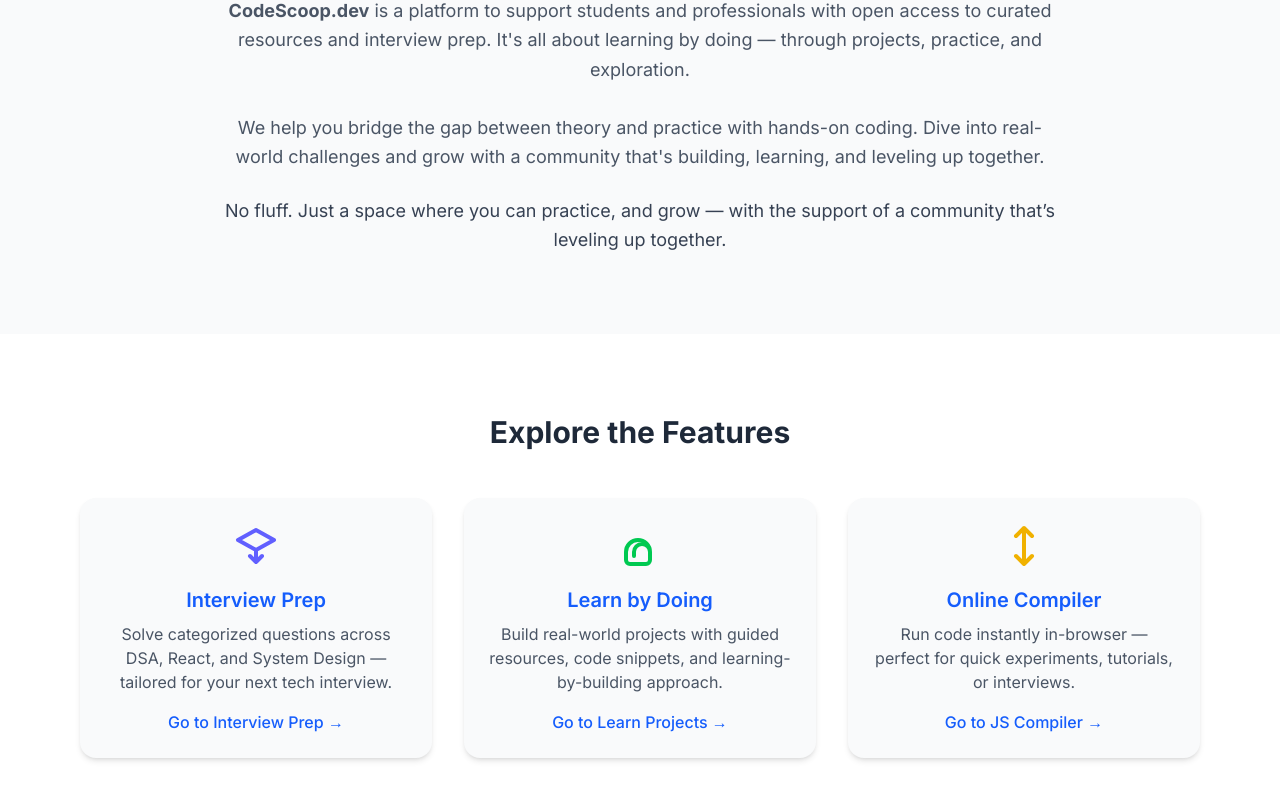
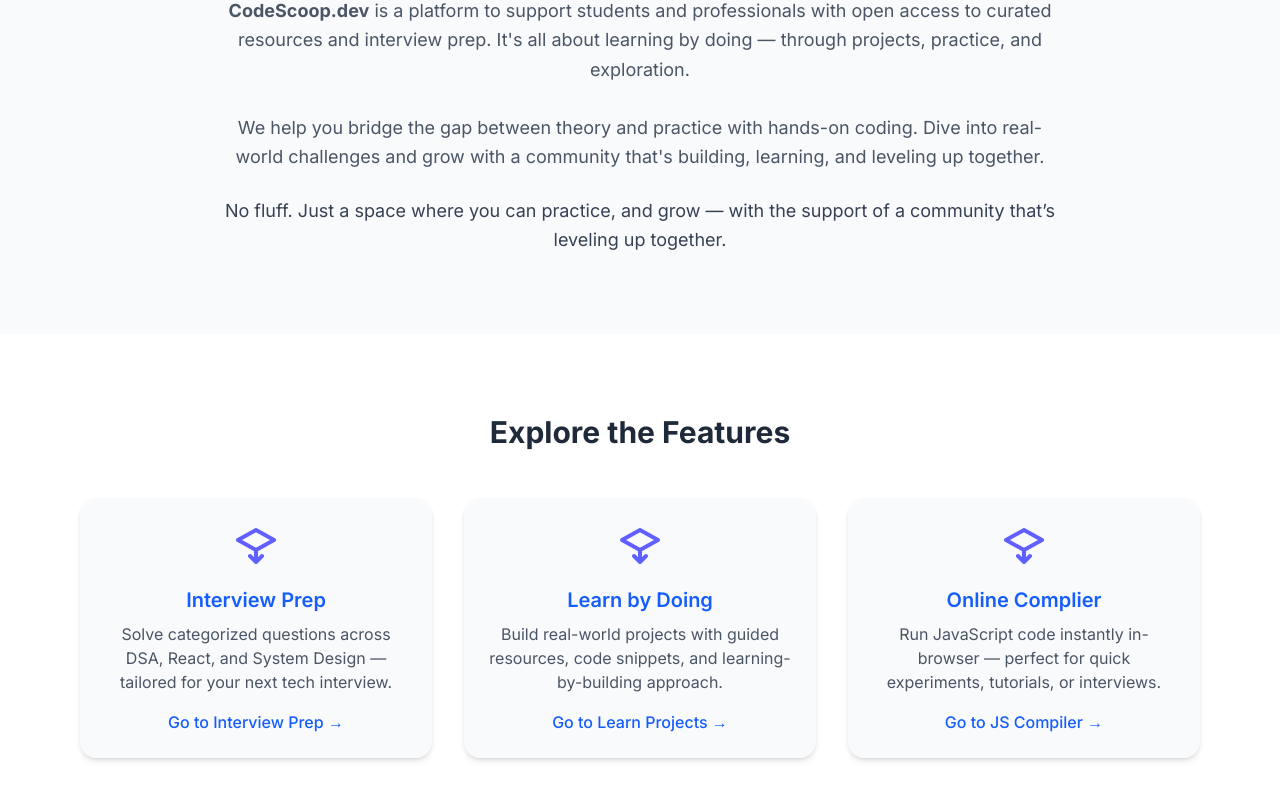
Before and after one commit to codescoop/codescoop-v2, a Next.js app: page / in a window 1280 px wide. Shown: the part 873-1673 px from the top of the page. Built offline with nearby package versions, Linux system fonts and the light colour scheme.

Commit message:
refactor: dynamically renter feature

```diff
--- /dev/null
+++ b/src/assets/icon.jsx
@@ -0,0 +1,23 @@
+export const CapIcon = () => {
+  return (
+    <svg xmlns="http://www.w3.org/2000/svg" className="h-12 w-12 text-indigo-500" fill="none" viewBox="0 0 24 24" stroke="currentColor">
+      <path strokeLinecap="round" strokeLinejoin="round" strokeWidth="2" d="M12 14l9-5-9-5-9 5 9 5zm0 0v6m0 0l3-3m-3 3l-3-3" />
+    </svg>
+  )
+}
+
+export const SmallWindowIcon = () => {
+  return (
+    <svg xmlns="http://www.w3.org/2000/svg" className="h-12 w-12 text-indigo-500" fill="none" viewBox="0 0 24 24" stroke="currentColor">
+      <path strokeLinecap="round" strokeLinejoin="round" strokeWidth="2" d="M12 14l9-5-9-5-9 5 9 5zm0 0v6m0 0l3-3m-3 3l-3-3" />
+    </svg>
+  )
+}
+
+export const VerticalArrowIcon = () => {
+  return (
+    <svg xmlns="http://www.w3.org/2000/svg" className="h-12 w-12 text-indigo-500" fill="none" viewBox="0 0 24 24" stroke="currentColor">
+      <path strokeLinecap="round" strokeLinejoin="round" strokeWidth="2" d="M12 14l9-5-9-5-9 5 9 5zm0 0v6m0 0l3-3m-3 3l-3-3" />
+    </svg>
+  )
+}
--- a/src/components/home/Feature.jsx
+++ b/src/components/home/Feature.jsx
@@ -1,14 +1,48 @@
 import React from 'react'
+import Link from 'next/link'
+import { CapIcon, SmallWindowIcon, VerticalArrowIcon } from "../../assets/icon.jsx"
+import defaultHeroData from "../../json/home.json"
 
 const Feature = () => {
+  const icons = {
+    CapIcon,
+    SmallWindowIcon,
+    VerticalArrowIcon
+  }
   return (
     <section id="features" className="py-20 bg-white">
       <div className="max-w-6xl mx-auto px-4">
         <h3 className="text-3xl font-bold text-center text-gray-800 mb-12">Explore the Features</h3>
         <div className="grid md:grid-cols-3 gap-8">
 
+          {defaultHeroData?.features?.map((feature, id) => {
+            console.log("feature?.iconName: ",feature?.iconName)
+            console.log("icons:", icons)
+
+            const SvgIcon2 = icons[feature?.iconName]
+            const iconName = feature?.iconName
+            const SvgIcon = icons[iconName]
+            console.log("SvgIcon", SvgIcon)
+            return (
+              <Link
+                key={id}
+                href={feature?.linkPath}
+                className="block bg-gray-50 rounded-2xl shadow-md hover:shadow-lg transition p-6 text-center"
+              >
+                <div className="mb-4 flex justify-center">
+                  <SvgIcon/>
+                </div>
+                <h4 className="text-xl font-semibold text-blue-600 mb-2">{feature?.title}</h4>
+                <p className="text-gray-600">{feature?.description}</p>
+                <span className="inline-flex items-center mt-4 text-blue-600 font-medium">{feature?.linkText}</span>
+              </Link>
+            )
+          })
+
+          }
+
           {/* Interview Prep */}
-          <a href="/interview" className="block bg-gray-50 rounded-2xl shadow-md hover:shadow-lg transition p-6 text-center">
+          {/* <a href="/interview" className="block bg-gray-50 rounded-2xl shadow-md hover:shadow-lg transition p-6 text-center">
             <div className="mb-4 flex justify-center">
               <svg xmlns="http://www.w3.org/2000/svg" className="h-12 w-12 text-indigo-500" fill="none" viewBox="0 0 24 24" stroke="currentColor">
                 <path strokeLinecap="round" strokeLinejoin="round" strokeWidth="2" d="M12 14l9-5-9-5-9 5 9 5zm0 0v6m0 0l3-3m-3 3l-3-3" />
@@ -17,10 +51,10 @@
             <h4 className="text-xl font-semibold text-blue-600 mb-2">Interview Prep</h4>
             <p className="text-gray-600">Solve categorized questions across DSA, React, and System Design — tailored for your next tech interview.</p>
             <span className="inline-flex items-center mt-4 text-blue-600 font-medium">Go to Interview Prep →</span>
-          </a>
+          </a> */}
 
           {/* Learn by Doing */}
-          <a href="/projects" className="block bg-gray-50 rounded-2xl shadow-md hover:shadow-lg transition p-6 text-center">
+          {/* <a href="/projects" className="block bg-gray-50 rounded-2xl shadow-md hover:shadow-lg transition p-6 text-center">
             <div className="mb-4 flex justify-center">
               <svg xmlns="http://www.w3.org/2000/svg" className="h-12 w-12 text-green-500" fill="none" viewBox="0 0 24 24" stroke="currentColor">
                 <path strokeLinecap="round" strokeLinejoin="round" strokeWidth="2" d="M9 17v-2a4 4 0 118 0v2m-6 4h4a2 2 0 002-2v-4a6 6 0 10-12 0v4a2 2 0 002 2h4z" />
@@ -29,10 +63,10 @@
             <h4 className="text-xl font-semibold text-blue-600 mb-2">Learn by Doing</h4>
             <p className="text-gray-600">Build real-world projects with guided resources, code snippets, and learning-by-building approach.</p>
             <span className="inline-flex items-center mt-4 text-blue-600 font-medium">Go to Learn Projects →</span>
-          </a>
+          </a> */}
 
           {/* Online Compiler */}
-          <a href="/compiler" className="block bg-gray-50 rounded-2xl shadow-md hover:shadow-lg transition p-6 text-center">
+          {/* <a href="/compiler" className="block bg-gray-50 rounded-2xl shadow-md hover:shadow-lg transition p-6 text-center">
             <div className="mb-4 flex justify-center">
               <svg xmlns="http://www.w3.org/2000/svg" className="h-12 w-12 text-yellow-500" fill="none" viewBox="0 0 24 24" stroke="currentColor">
                 <path strokeLinecap="round" strokeLinejoin="round" strokeWidth="2" d="M8 17l4 4 4-4m0-10l-4-4-4 4m4-4v18" />
@@ -41,7 +75,7 @@
             <h4 className="text-xl font-semibold text-blue-600 mb-2">Online Compiler</h4>
             <p className="text-gray-600">Run code instantly in-browser — perfect for quick experiments, tutorials, or interviews.</p>
             <span className="inline-flex items-center mt-4 text-blue-600 font-medium">Go to JS Compiler →</span>
-          </a>
+          </a> */}
 
         </div>
       </div>
--- a/src/json/home.json
+++ b/src/json/home.json
@@ -1,18 +1,21 @@
 {
      "features":[
         {
+            "iconName": "CapIcon",
             "title": "Interview Prep",
             "description": "Solve categorized questions across DSA, React, and System Design — tailored for your next tech interview.",
             "linkText": "Go to Interview Prep →",
             "linkPath": "/interview-prep"
         },
         {
+            "iconName": "SmallWindowIcon",
             "title": "Learn by Doing",
             "description": "Build real-world projects with guided resources, code snippets, and learning-by-building approach.",
             "linkText": "Go to Learn Projects →",
             "linkPath": "/learning-resources"
         },
         {
+            "iconName": "VerticalArrowIcon",
             "title": "Online Complier",
             "description": "Run JavaScript code instantly in-browser — perfect for quick experiments, tutorials, or interviews.",
             "linkText": "Go to JS Compiler →",
```
